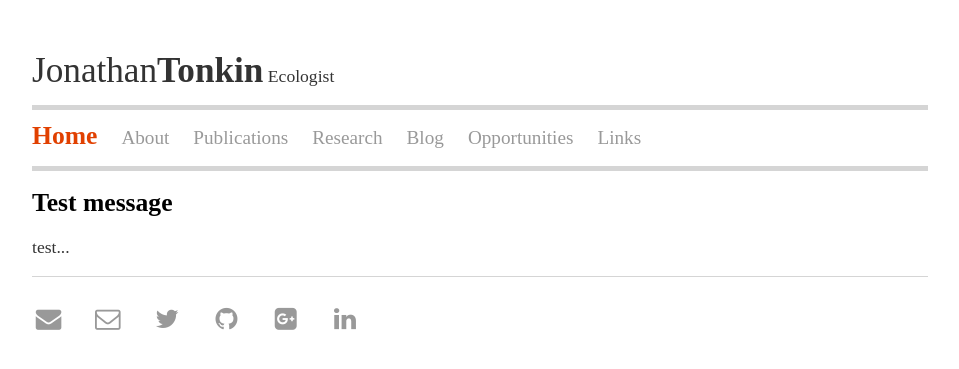
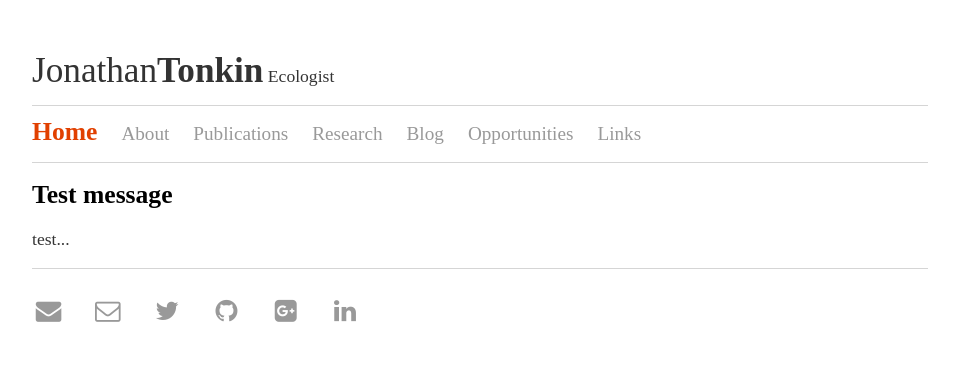
Before and after one commit to jdtonkin/jdtonkin.github.io, a Jekyll site: the page built from index.html, in a window 1280 px wide. Shown: the top 369 px of the page, without its empty margins (160-1119 px from the left). Built offline with Jekyll 4.4.1, drawn with Linux system fonts in a browser that asks for light colours; nearby versions of some CDN libraries; some web fonts are replaced.

Commit message:
Update main.css

```diff
--- a/css/main.css
+++ b/css/main.css
@@ -24,7 +24,7 @@ nav ul .activepage a { color: #E14000; font-size: 1.6em; font-weight: bold;}
 nav ul li .activepage a { color: #E14000; font-size: 1.6em; font-weight: bold;}
 nav ul li .activepage a:hover { text-decoration: none; color: #E14000;}
 
-nav { border-top: 5px solid #d5d5d5; border-bottom: 5px solid #d5d5d5; }
+nav { border-top: 1px solid #d5d5d5; border-bottom: 1px solid #d5d5d5; }
 footer { border-top: 1px solid #d5d5d5; font-size: 1.6em; }
 footer a:hover { color: #E14000; }
 
```
